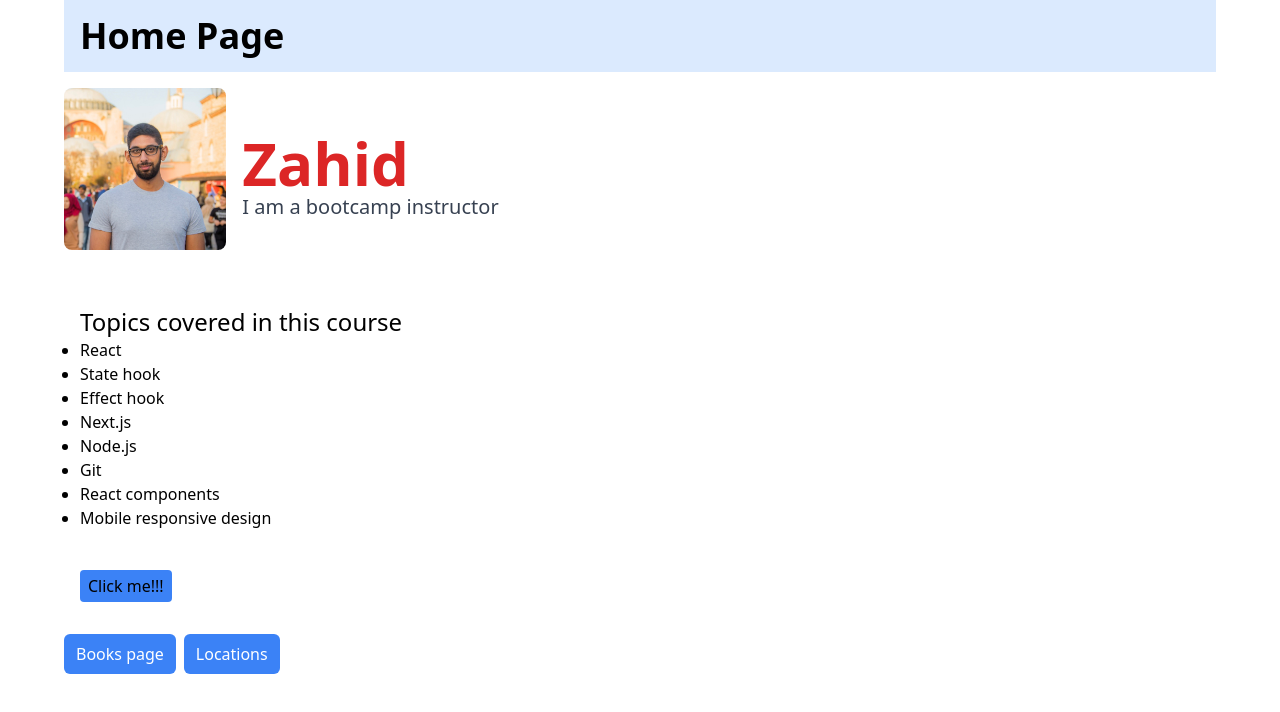
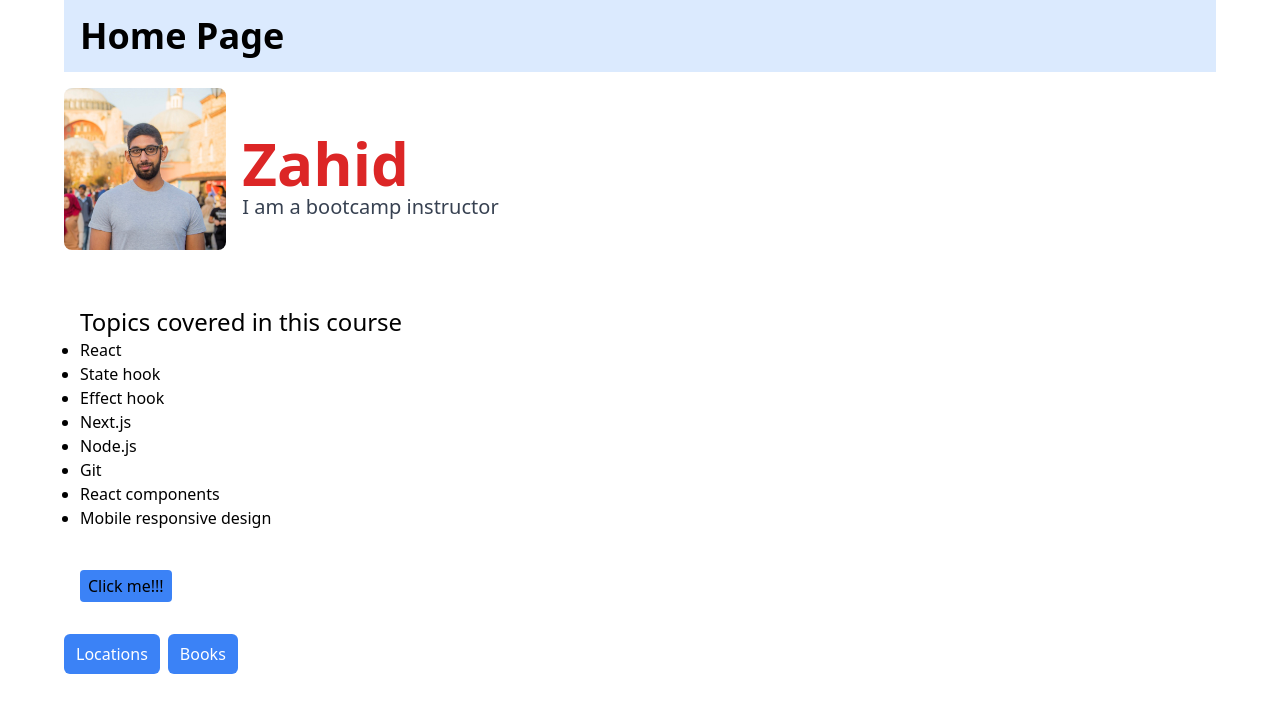
Before and after one commit to zaarheed/skillscity-mp, a Next.js app: page / in a window 1280 px wide. Shown: the top 712 px of the page. Built offline with nearby package versions, Linux system fonts and the light colour scheme.

Commit message:
dynamic number of buttons shown in the footer

```diff
--- a/components/shared/footer/index.js
+++ b/components/shared/footer/index.js
@@ -1,10 +1,11 @@
 import FooterButton from "./footer-button";
 
-export default function Footer({ href, title }) {
+export default function Footer({ buttons = [] }) {
     return (
         <div className="w-full max-w-6xl mx-auto mt-8 flex flex-row space-x-2">
-            <FooterButton href={href} title={title} />
-            <FooterButton href="/locations" title="Locations" />
+            {buttons.map((button, index) => (
+                <FooterButton href={button.href} title={button.title} key={index} />
+            ))}
         </div>
     )
 }
--- a/pages/books.js
+++ b/pages/books.js
@@ -15,7 +15,11 @@
                 </div>
             </Content>
 
-            <Footer title="Home Page" href="/" />
+            <Footer
+                buttons={[
+                    { title: "Homepage", href: "/" }
+                ]}
+            />
         </div>
     );
 }
--- a/pages/index.js
+++ b/pages/index.js
@@ -47,7 +47,14 @@
         </div>
       </Content>
 
-      <Footer href="/books" title="Books page" />
+      <Footer
+        href="/books"
+        title="Books page"
+        buttons={[
+          { title: "Locations", href: "/locations" },
+          { title: "Books", href: "/books" }
+        ]}
+      />
     </div>
   )
 }
--- a/pages/locations.js
+++ b/pages/locations.js
@@ -14,7 +14,11 @@
                 </div>
             </Content>
 
-            <Footer title="Home Page" href="/" />
+            <Footer
+                buttons={[
+                    { title: "Homepage", href: "/" }
+                ]}
+            />
         </div>
     );
 }
```
